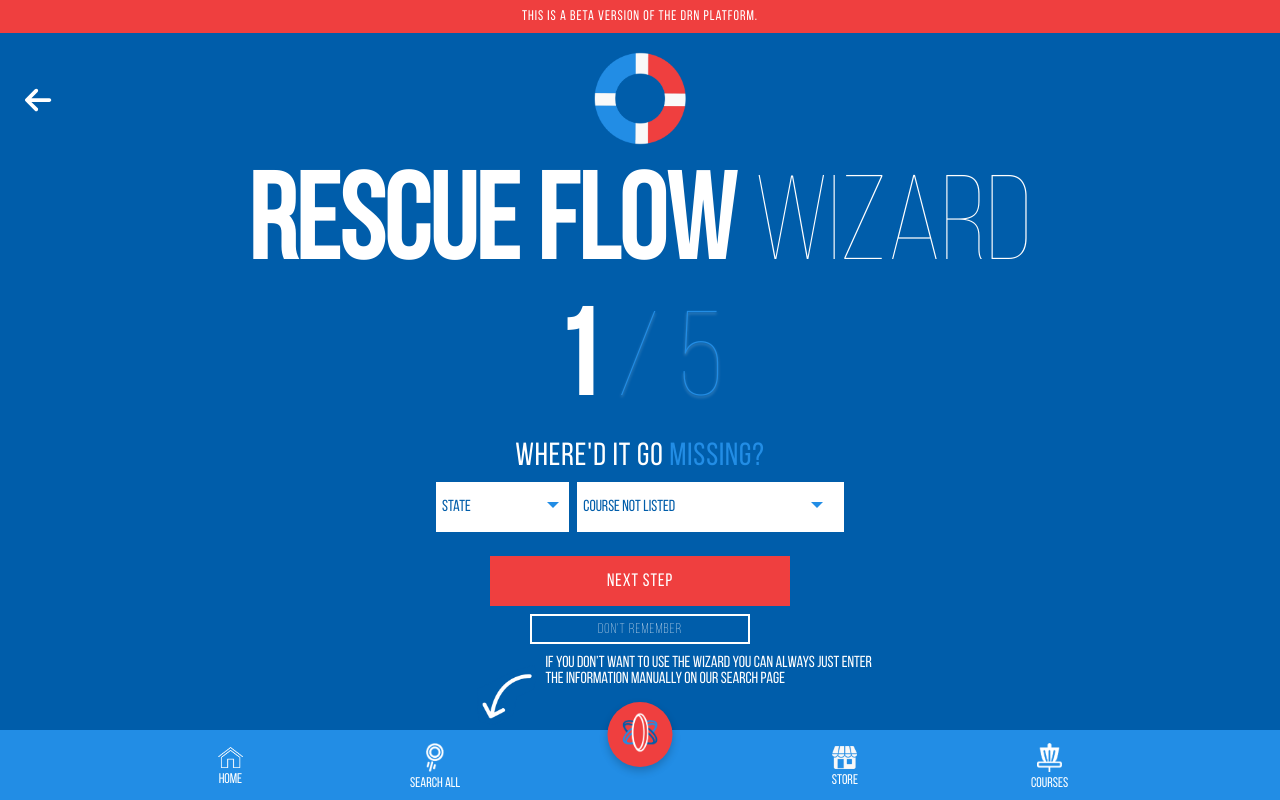
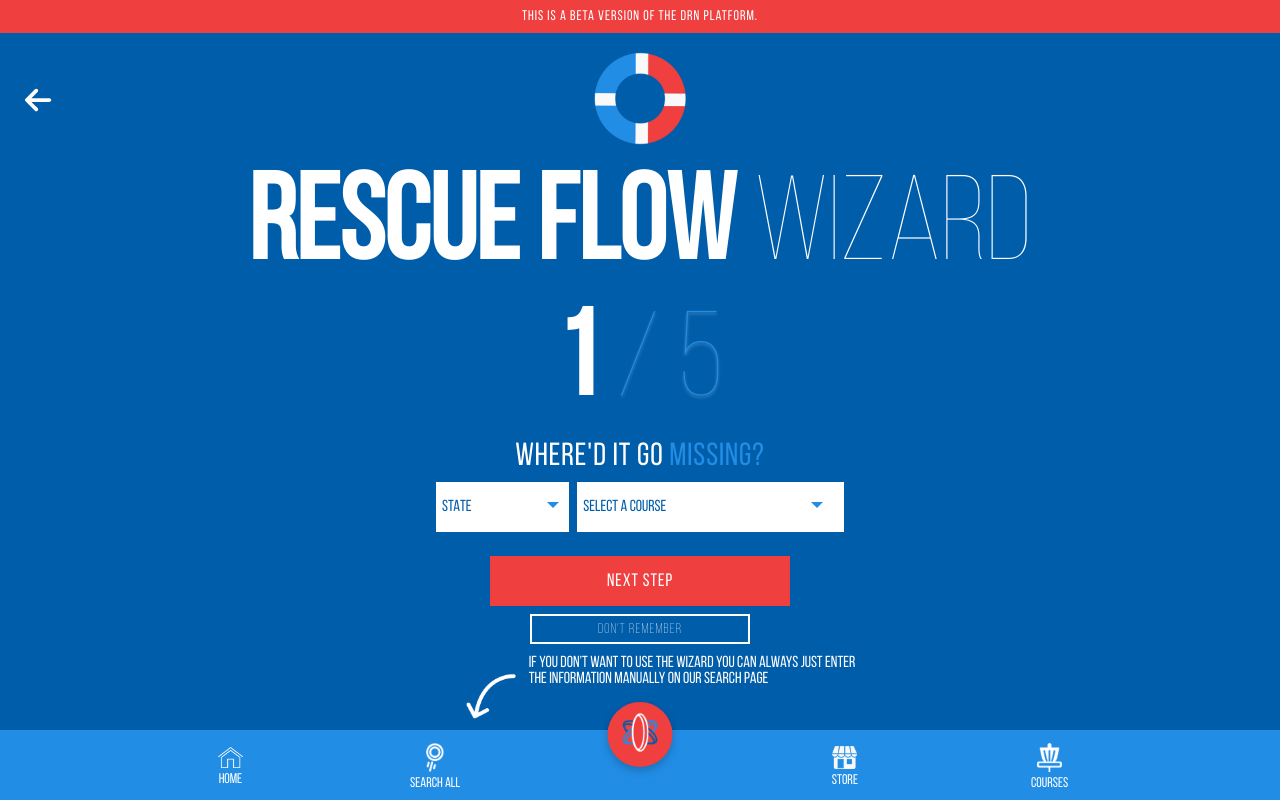
Before and after one commit to Disc-Rescue-Network/disc-rescue-network, a React (Create React App) app: page /rescueflow in a window 1280 px wide. Built offline with nearby package versions, Linux system fonts and the light colour scheme.

Commit message:
cleaning up states and course picker

```diff
--- a/src/components/RescueFlowForms.tsx
+++ b/src/components/CoursePickerForm.tsx
@@ -58,7 +58,6 @@ var stateTuples = [
 ];
 
 var courses = [
-  { name: "Course Not Listed", city: "NA", state: "NA" },
   { name: "Maple Hill", city: "Leicester", state: "Massachusetts" },
   { name: "Tranquility Trails", city: "Woolwich", state: "New Jersey" },
   { name: "Blue Ribbon Pines", city: "East Bethel", state: "Minnesota" },
@@ -115,11 +114,6 @@ var courses = [
   { name: "North Landing", city: "Virginia Beach", state: "Virginia" },
 ];
 
-interface RescueFormProps {
-  initialOption: string;
-  courseOption: string;
-}
-
 interface Course {
   name: string;
   city: string;
@@ -127,10 +121,9 @@ interface Course {
   orgCode?: string;
 }
 
-const RescueFlowForms = (props: RescueFormProps) => {
-  const { initialOption, courseOption } = props;
-  const [selectedState, setSelectedState] = useState("All");
-  const [selectedCourse, setSelectedCourse] = useState("Course Not Listed");
+const CoursePickerForm = () => {
+  const [selectedState, setSelectedState] = useState("");
+  const [selectedCourse, setSelectedCourse] = useState("");
   const [uniqueStates, setUniqueStates] = useState<string[]>([]);
   const [allCourses, setAllCourses] = useState<Course[]>(courses);
 
@@ -141,22 +134,31 @@ const RescueFlowForms = (props: RescueFormProps) => {
 
   const handleStateChange = (event: React.ChangeEvent<HTMLSelectElement>) => {
     setSelectedState(event.target.value);
+    const selectedState = event.target.value;
+    console.log(selectedState);
 
-    const selectedState = event.target.value;
-    const correspondingCourse = courses.find(
+    const correspondingCourse = allCourses.find(
       (course) => course.state === selectedState
     );
+    console.log(correspondingCourse);
+    console.log(allCourses);
     if (correspondingCourse) {
+      console.log(correspondingCourse.name);
       setSelectedCourse(correspondingCourse.name);
     }
   };
 
   const handleCourseChange = (event: React.ChangeEvent<HTMLSelectElement>) => {
+    if (event.target.value === "SELECT A COURSE") {
+      setSelectedState("");
+      return;
+    }
+
     setSelectedCourse(event.target.value);
 
     const selectedCourse = event.target.value;
     console.log(selectedCourse);
-    const correspondingState = courses.find(
+    const correspondingState = allCourses.find(
       (course) => course.name === selectedCourse
     )?.state;
     console.log(correspondingState);
@@ -223,7 +225,7 @@ const RescueFlowForms = (props: RescueFormProps) => {
             onChange={handleStateChange}
             value={selectedState}
           >
-            <option value="All">{initialOption}</option>
+            <option selected>STATE</option>
             {stateTuples.map((state, index) => (
               <option key={index} value={state[0]}>
                 {state[1]}
@@ -237,6 +239,7 @@ const RescueFlowForms = (props: RescueFormProps) => {
             value={selectedCourse}
             onChange={handleCourseChange}
           >
+            <option selected>SELECT A COURSE</option>
             {filteredCourses.map((course, index) => (
               <option key={index} value={course.name}>
                 {course.name}
@@ -249,4 +252,4 @@ const RescueFlowForms = (props: RescueFormProps) => {
   );
 };
 
-export default RescueFlowForms;
+export default CoursePickerForm;
--- a/src/components/RescueFlowStep1.tsx
+++ b/src/components/RescueFlowStep1.tsx
@@ -1,7 +1,7 @@
 import HeaderRescueFlow from "./RescueFlowComponets";
 import LogoRescueFlow from "./LogoRescueFlow";
 import "../styles/rescueFlowStep.css";
-import RescueFlowForms from "./RescueFlowForms";
+import CoursePickerForm from "./CoursePickerForm";
 import Button from "./Button";
 
 interface RescueFlowProps {
@@ -26,10 +26,7 @@ const RescueFlowStep1 = (props: RescueFlowProps) => {
           smallerText={""}
         />
       </div>
-      <RescueFlowForms
-        initialOption={"State"}
-        courseOption={"Select a Course"}
-      />
+      <CoursePickerForm />
       <div className="buttons-rescue">
         <Button
           text={"Next Step"}
--- a/src/globals.css
+++ b/src/globals.css
@@ -202,7 +202,7 @@ body {
 
 .wizardbox {
   padding: 25px 0;
-  left: 37.3%;
+  left: 36%;
   right: 0;
   position: absolute;
   bottom: 50px;
```
